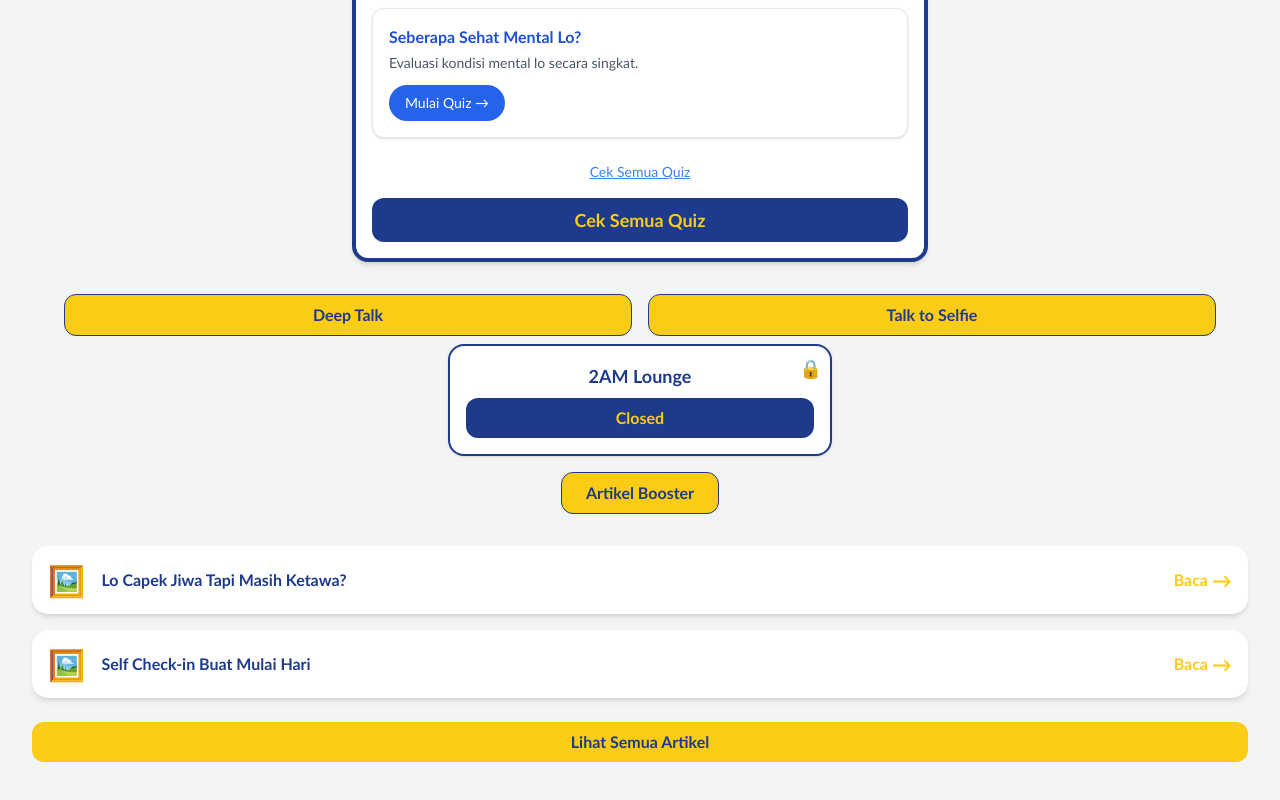
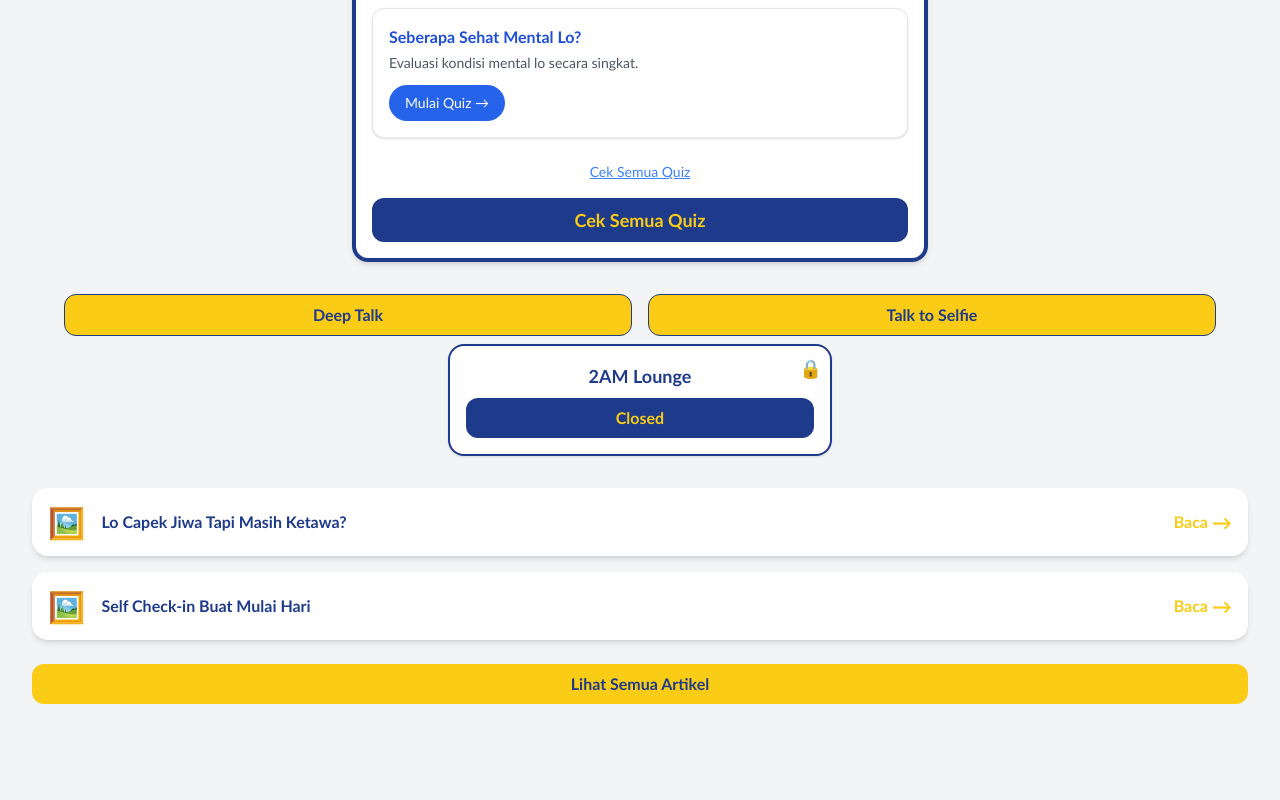
Before and after one commit to deeeeeel/selfify-clean, a Next.js app: page / in a window 1280 px wide. Shown: the part 1188-1988 px from the top of the page. Built offline with nearby package versions, Linux system fonts and the light colour scheme.

Commit message:
Revisi homepage: hapus Booster & integrasi link kategori artikel

```diff
--- a/app/page.tsx
+++ b/app/page.tsx
@@ -5,7 +5,6 @@ import QuizPopuler from '../components/QuizPopuler';
 import ConfessSlider from '../components/ConfessSlider';
 import MoodQuotes from '../components/MoodQuotes';
 import LoungeLock from '../components/LoungeLock';
-import ArtikelBooster from '../components/ArtikelBooster';
 import BottomNav from '../components/BottomNav';
 
 export default function Home() {
@@ -61,9 +60,7 @@ export default function Home() {
             Closed
           </div>
         </div>
-        <button className="mt-4 bg-yellow-400 text-blue-900 font-bold px-6 py-2 rounded-xl border border-blue-900">
-          Artikel Booster
-        </button>
+        {/* Tombol Artikel Booster dihapus */}
       </section>
 
       {/* Artikel List */}
@@ -90,9 +87,9 @@ export default function Home() {
             </a>
           </div>
         </div>
-        <button className="block w-full bg-yellow-400 text-blue-900 font-bold mt-6 py-2 rounded-xl">
+        <a href="/artikel/kategori" className="block w-full bg-yellow-400 text-blue-900 font-bold mt-6 py-2 rounded-xl text-center hover:bg-yellow-300 transition">
           Lihat Semua Artikel
-        </button>
+        </a>
       </section>
 
       {/* Bottom Nav */}
```
